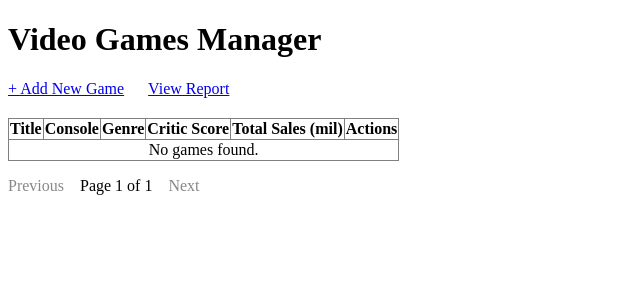
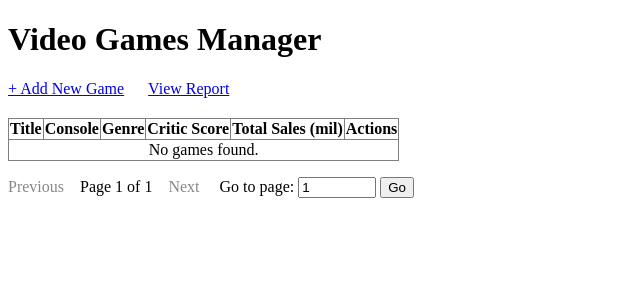
Before and after one commit to AK33-lab/GameVault, a Flask app: page / in a window 1280 px wide. Shown: the top 300 px of the page, without its empty margins (0-640 px from the left). Run offline with Flask 3, Linux system fonts and the light colour scheme; data that the repository does not hold is empty.

Commit message:
Add jump to pg feature

```diff
--- a/templates/index.html
+++ b/templates/index.html
@@ -52,6 +52,12 @@
         {% else %}
             <span style="color: #888;">Next</span>
         {% endif %}
+
+        <form action="{{ url_for('home') }}" method="get" style="display: inline; margin-left: 16px;">
+            <label for="page">Go to page:</label>
+            <input id="page" name="page" type="number" min="1" max="{{ total_pages }}" value="{{ page }}" style="width: 70px;" required>
+            <button type="submit">Go</button>
+        </form>
     </div>
 </body>
 </html>
```
